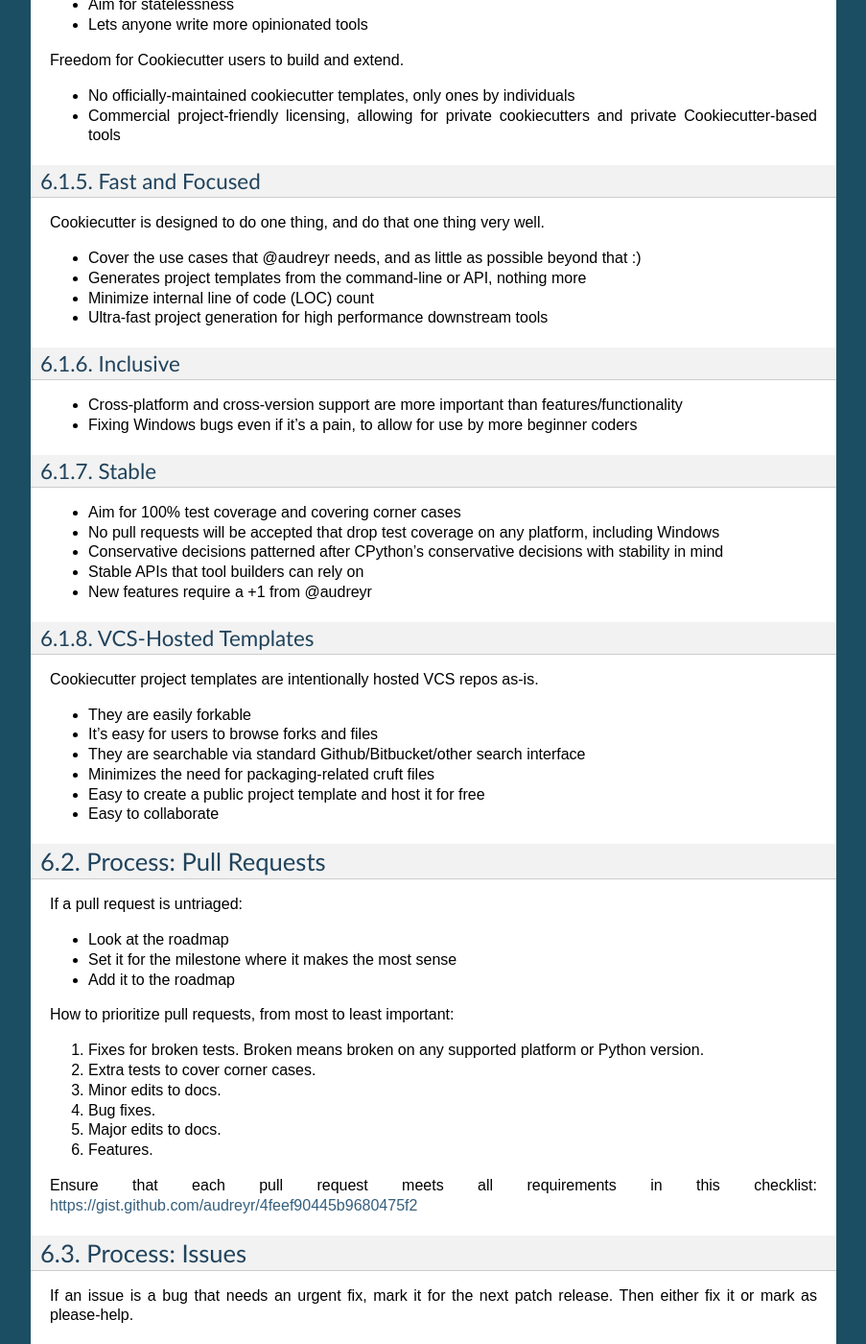
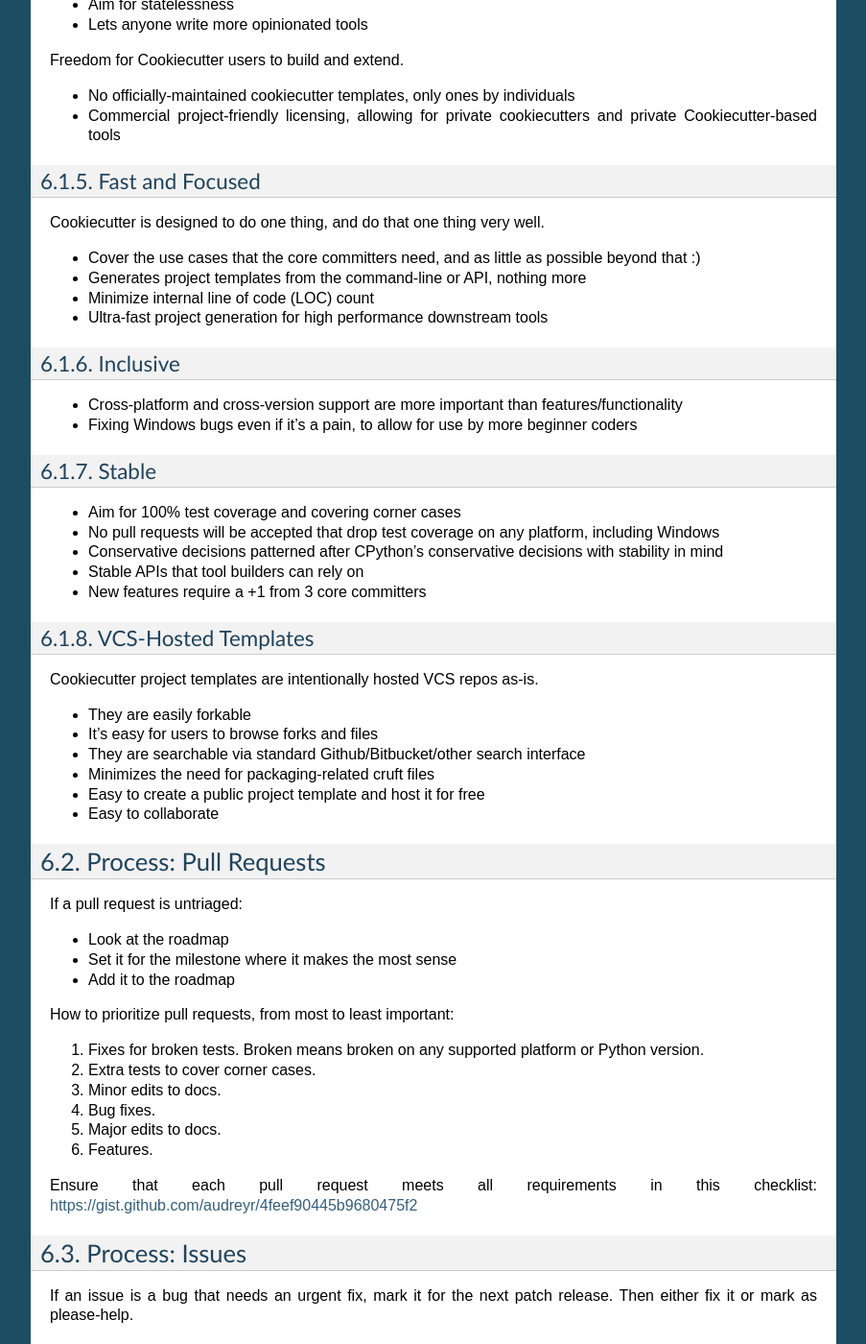
Before and after one commit to c-allen-tech/cookie, a Sphinx documentation site: the page built from docs/core_committer_guide.rst, in a window 1280 px wide and 1400 px high, scrolled down 736 px. Shown: the whole window at 96% size, without its empty margins (198-1101 px from the left). Built offline with Sphinx 7.4.7, drawn with Linux system fonts in a browser that asks for light colours; formulas are drawn with MathJax 3; some of the changed text lies outside the part shown.

```diff
--- a/docs/core_committer_guide.rst
+++ b/docs/core_committer_guide.rst
@@ -48,7 +48,7 @@ Fast and Focused
 
 Cookiecutter is designed to do one thing, and do that one thing very well.
 
-* Cover the use cases that @audreyr needs, and as little as possible beyond that :)
+* Cover the use cases that the core committers need, and as little as possible beyond that :)
 * Generates project templates from the command-line or API, nothing more
 * Minimize internal line of code (LOC) count
 * Ultra-fast project generation for high performance downstream tools
@@ -66,7 +66,7 @@ Stable
 * No pull requests will be accepted that drop test coverage on any platform, including Windows
 * Conservative decisions patterned after CPython's conservative decisions with stability in mind
 * Stable APIs that tool builders can rely on
-* New features require a +1 from @audreyr
+* New features require a +1 from 3 core committers
 
 VCS-Hosted Templates
 ~~~~~~~~~~~~~~~~~~~~~
@@ -109,7 +109,7 @@ Then either fix it or mark as please-help.
 
 For other issues: encourage friendly discussion, moderate debate, offer your thoughts.
 
-New features require a +1 from @audreyr.
+New features require a +1 from 2 other core committers (besides yourself).
 
 Process: Roadmap
 -----------------
@@ -181,6 +181,6 @@ Becoming a Core Committer
 Contributors may be given core commit privileges. Preference will be given to those with:
 
 A. Past contributions to Cookiecutter and other open-source projects. Contributions to Cookiecutter include both code (both accepted and pending) and friendly participation in the issue tracker. Quantity and quality are considered.
-B. A coding style that @audreyr finds simple, minimal, and clean.
+B. A coding style that the other core committers find simple, minimal, and clean.
 C. Access to resources for cross-platform development and testing.
 D. Time to devote to the project regularly.
--- a/docs/types_of_contributions.rst
+++ b/docs/types_of_contributions.rst
@@ -40,6 +40,10 @@ is open to whoever wants to implement it.
 
 Please do not combine multiple feature enhancements into a single pull request.
 
+Note: this project is a bit conservative, so new features might not get into core.
+If possible, it's best to try and implement feature ideas as separate projects
+outside of the core codebase.
+
 Write Documentation
 ~~~~~~~~~~~~~~~~~~~
 
```
Also changed, not shown: CONTRIBUTING.rst (+53 -4 lines).
